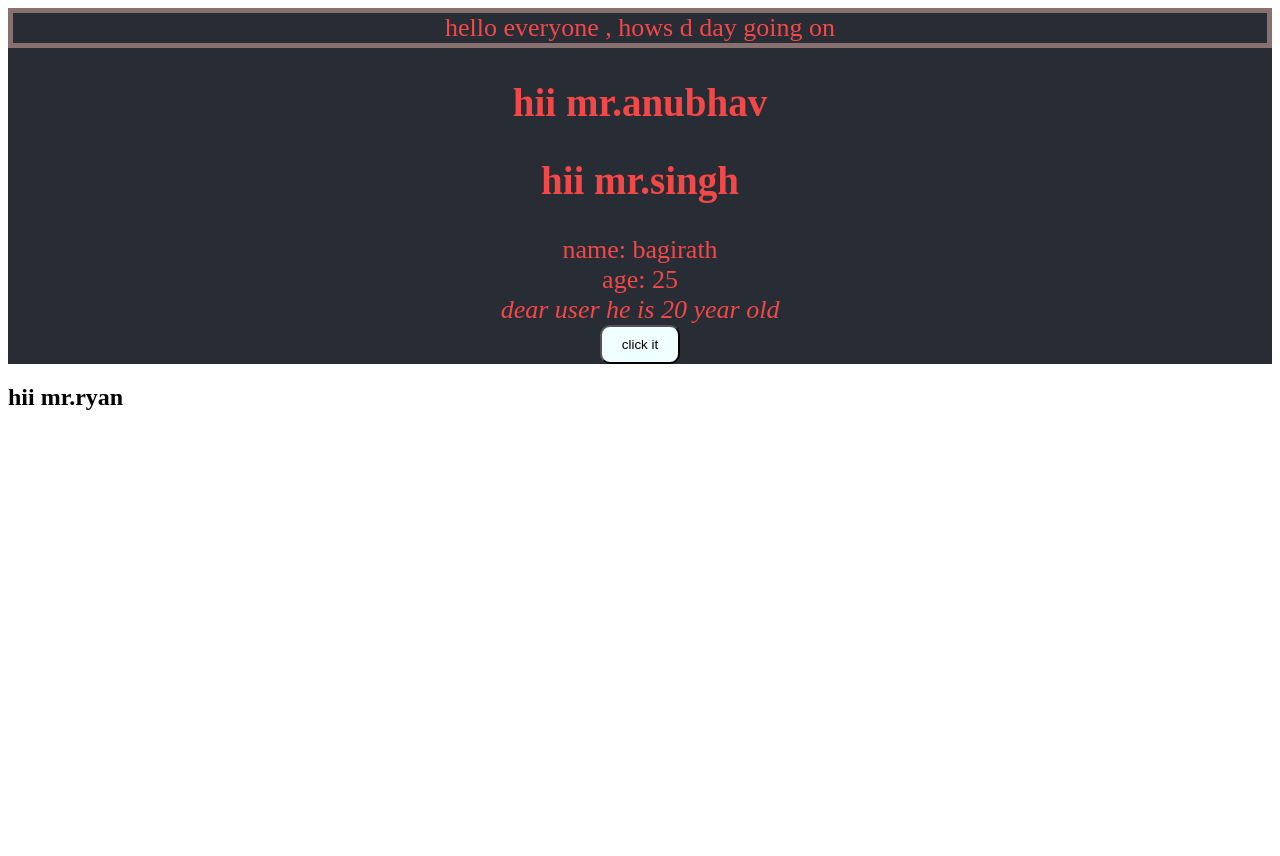
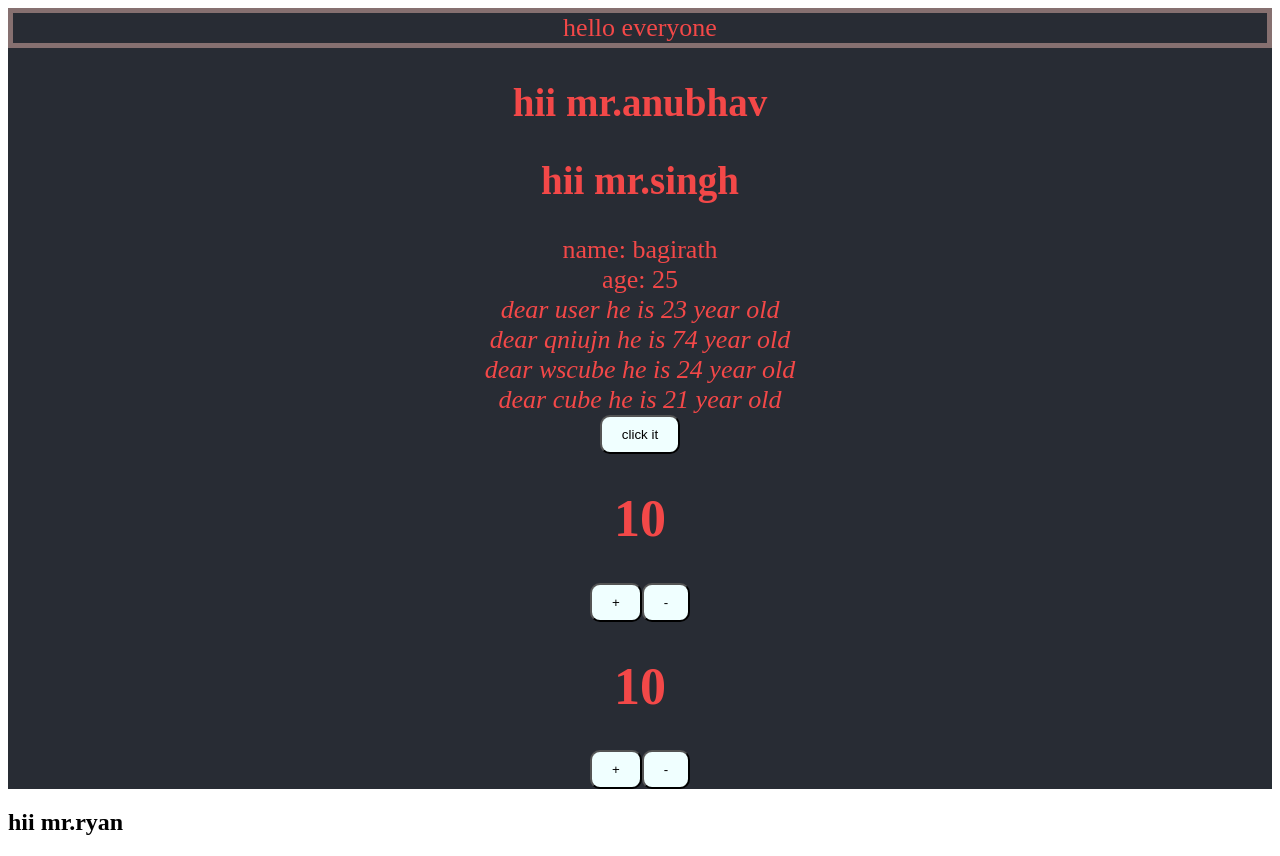
Before and after one commit to anubhav13singh/practice, a React (Create React App) app in the folder react 1/: page / in a window 1280 px wide. Before the commit the page ends 800 px from the top, so only its background shows below. Built offline with nearby package versions, Linux system fonts and the light colour scheme.

Commit message:
usestate added

```diff
--- a/package.json
+++ /dev/null
@@ -1,5 +0,0 @@
-{
-  "dependencies": {
-    "axios": "^1.3.4"
-  }
-}
--- a/react 1/src/App.js
+++ b/react 1/src/App.js
@@ -2,20 +2,44 @@ import './App.css';
  import Person from "./components/Person";
 import Man from './components/Man';
 import State from './components/State';
+import {useState} from 'react'
+import React from 'react';
+
+function Increment(){
+  let [count, SetCount] = useState(10);
+
+  function plus(){
+    SetCount( count +1);
+  }
+  function minus(){
+    SetCount( count -1)
+  }
+ return (
+  <>
+    <h1>{count}</h1>
+  <button onClick={plus}>+</button>
+  <button onClick={minus}>-</button>
+  </>
+ )
+}
+
+
+
 function App() {
   return (
     <div className='App-header'>
       <header className='name'>
-        hello everyone ,
-        hows d day going on
+        hello everyone
+
       </header>
       <div>
        <Man number = "anubhav"></Man>
        <Man number = "singh"></Man>
+      <Person name = "bagirath"></Person>
+     <State>  </State>
 
-      <Person name = "bagirath"></Person>
-
-      <State/>
+       <Increment/>
+       <Increment/>
 
      </div>
     </div>
--- a/react 1/src/components/Man.js
+++ b/react 1/src/components/Man.js
@@ -2,9 +2,13 @@
 
     import React from 'react'
     export default function Man(props) {
+
+
       return (
         <div>
              <h2>hii mr.{props.number}  </h2>
+
+
         </div>
       )
     }
--- a/react 1/src/components/State.js
+++ b/react 1/src/components/State.js
@@ -5,17 +5,43 @@ constructor(props){
     this.props = props;
     // hoew to use state property
     this.state ={
-        year: 20
-    };
+       age : 23,
+       person :[
+        {
+        naam : "qniujn",
+        age : 74,
+        },
+        {
+            naam : "wscube",
+            age : 24,
+            },
+            {
+                naam : "cube",
+                age : 21,
+                }
+    ]
+    }
 }
  change(){
-    this.setState({year: 43});
+    this.setState({age: 43});
     // using arrow function we don't have to use bind as it doesn't rebind
 }
 render(){
+    // let person;
+    // person = this.state.boy.map((p) => {
+    //     return (
+    //         <person naam={p.naam} age = {p.age} />
+    //     )
+    // })
     return(
         <div>
-              <i>  dear user he is {this.state.year} year old </i><br/>
+              <i>  dear user he is {this.state.age} year old </i><br/>
+
+                <i>  dear {this .state.person[0].naam} he is {this.state.person[0].age} year old </i><br/>
+              <i>  dear {this .state.person[1].naam} he is {this.state.person[1].age} year old </i><br/>
+              <i>  dear {this .state.person[2].naam} he is {this.state.person[2].age} year old </i><br/>
+
+              {/* {person} */}
               <button onClick={this.change.bind(this)}>click it</button>
         </div>
         );
```
Also changed, not shown: react 1/src/index.js (+1 -7 lines), 1 other file (tests, documents, lock files or other folders).
